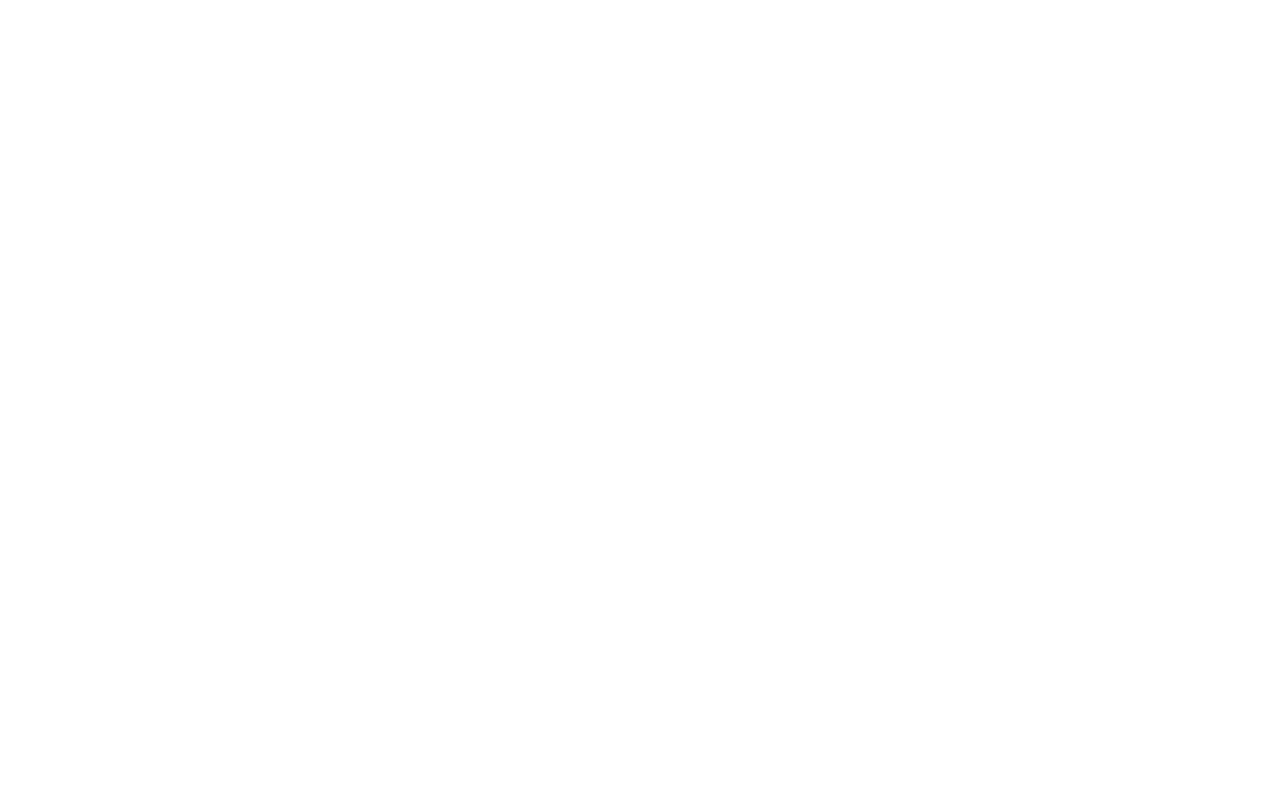
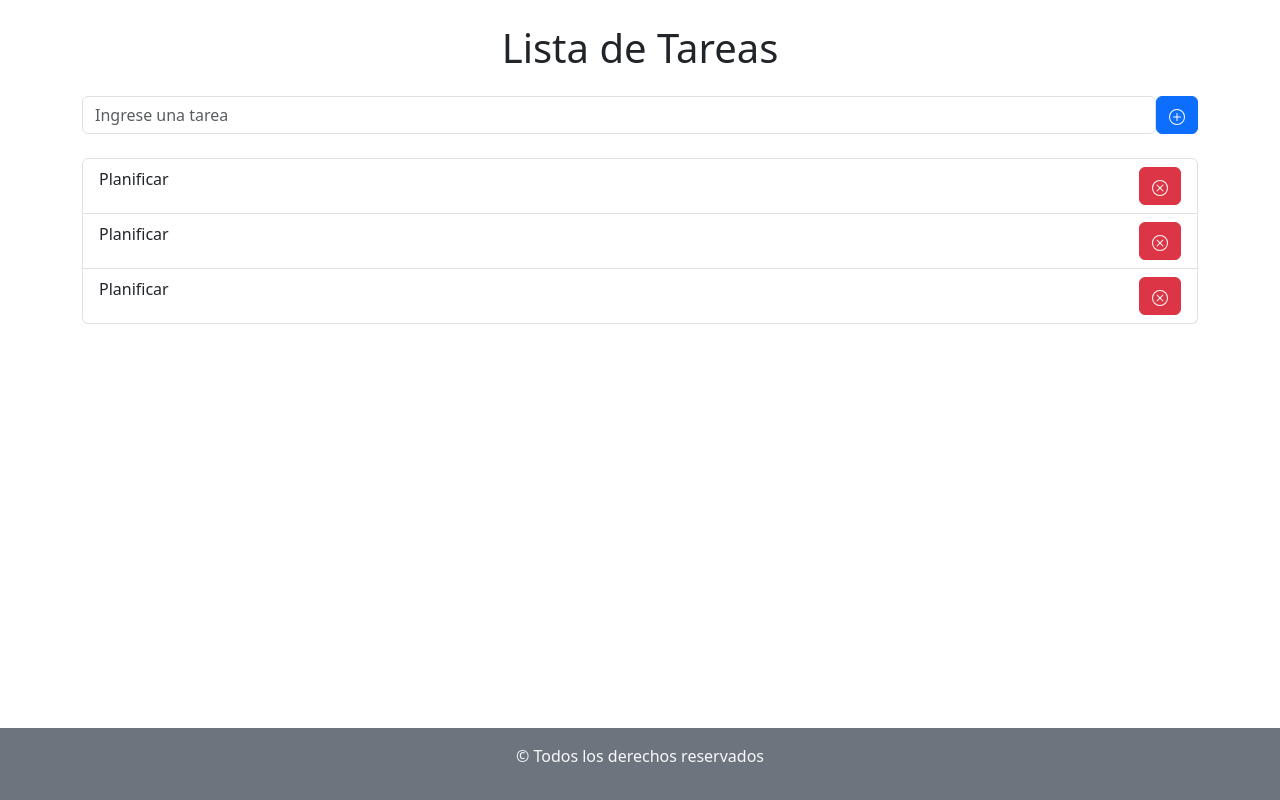
Before and after one commit to rollingcodeschool/listaTareas-creact2, a React (Vite) app: page / in a window 1280 px wide. Built offline with nearby package versions, Linux system fonts and the light colour scheme.

Commit message:
maquetado del proyecto, se crean los componentes footer lista de tareas, formulario de tareas y las tareas individuales

```diff
--- a/index.html
+++ b/index.html
@@ -7,6 +7,7 @@
     <meta name="description" content="Lista de tareas usando React, vite y React bootstrap">
     <meta name="keywords" content="react, bootstrap, vite, React Bootstrap">
     <meta name="author" content="Tejerizo Francisco">
+    <link rel="stylesheet" href="./src/App.css"> <!-- desconozco si el css se tiene que linkear aqui o en otro lado -->
     <title>Lista de Tareas</title>
   </head>
   <body>
--- a/package.json
+++ b/package.json
@@ -13,6 +13,7 @@
     "bootstrap": "^5.3.3",
     "react": "^18.3.1",
     "react-bootstrap": "^2.10.6",
+    "react-bootstrap-icons": "^1.11.5",
     "react-dom": "^18.3.1"
   },
   "devDependencies": {
--- a/src/App.css
+++ b/src/App.css
@@ -0,0 +1,11 @@
+body
+{
+    display: flex;
+    flex-direction: column;
+    min-height: 100vh;
+}
+
+main
+{
+    flex-grow: 1;
+}
--- a/src/App.jsx
+++ b/src/App.jsx
@@ -1,9 +1,18 @@
 import 'bootstrap/dist/css/bootstrap.min.css'
+import Footer from './components/Footer'
+import FormularioTarea from './components/FormularioTarea'
+import ListaTareas from './components/ListaTareas'
 
 function App() {
   return (
-    <>
-    </>
+    <body>
+      <main>
+        <h1 className='text-center m-4'>Lista de Tareas</h1>
+        <FormularioTarea></FormularioTarea>
+        <ListaTareas></ListaTareas>
+      </main>
+      <Footer></Footer>
+    </body>
   )
 }
 
--- /dev/null
+++ b/src/components/Footer.jsx
@@ -0,0 +1,10 @@
+
+const Footer = () => {
+    return (
+        <footer className='text-center bg-secondary text-light p-3'>
+            <p>&copy; Todos los derechos reservados</p>
+        </footer>
+    );
+};
+
+export default Footer;
--- /dev/null
+++ b/src/components/FormularioTarea.jsx
@@ -0,0 +1,20 @@
+import { Button } from "react-bootstrap";
+import { Form } from "react-bootstrap";
+import { PlusCircle } from "react-bootstrap-icons";
+
+const FormularioTarea = () => {
+    return (
+        <div className="mb-4">
+          <Form className="container d-flex">
+            <Form.Group controlId="formTarea" className="w-100">
+              <Form.Control type="text" placeholder="Ingrese una tarea" />
+            </Form.Group>
+            <Button variant="primary" type="submit">
+              <PlusCircle></PlusCircle>
+            </Button>
+          </Form>
+        </div>
+    );
+};
+
+export default FormularioTarea;
--- /dev/null
+++ b/src/components/ListaTareas.jsx
@@ -0,0 +1,17 @@
+import { ListGroup } from "react-bootstrap";
+import Tarea from "./Tarea";
+
+
+const ListaTareas = () => {
+    return (
+        <section className="container">
+            <ListGroup>
+                <Tarea></Tarea>
+                <Tarea></Tarea>
+                <Tarea></Tarea>
+            </ListGroup>
+        </section>
+    );
+};
+
+export default ListaTareas;
--- /dev/null
+++ b/src/components/Tarea.jsx
@@ -0,0 +1,12 @@
+import { XCircle } from "react-bootstrap-icons";
+import { Button, ListGroup } from "react-bootstrap";
+
+const Tarea = () => {
+    return (
+        <ListGroup.Item className="d-flex justify-content-between">
+            Planificar <Button variant="danger"><XCircle></XCircle></Button>
+        </ListGroup.Item>
+    );
+};
+
+export default Tarea;
```
Also changed, not shown: 1 other file (tests, documents, lock files or other folders).
